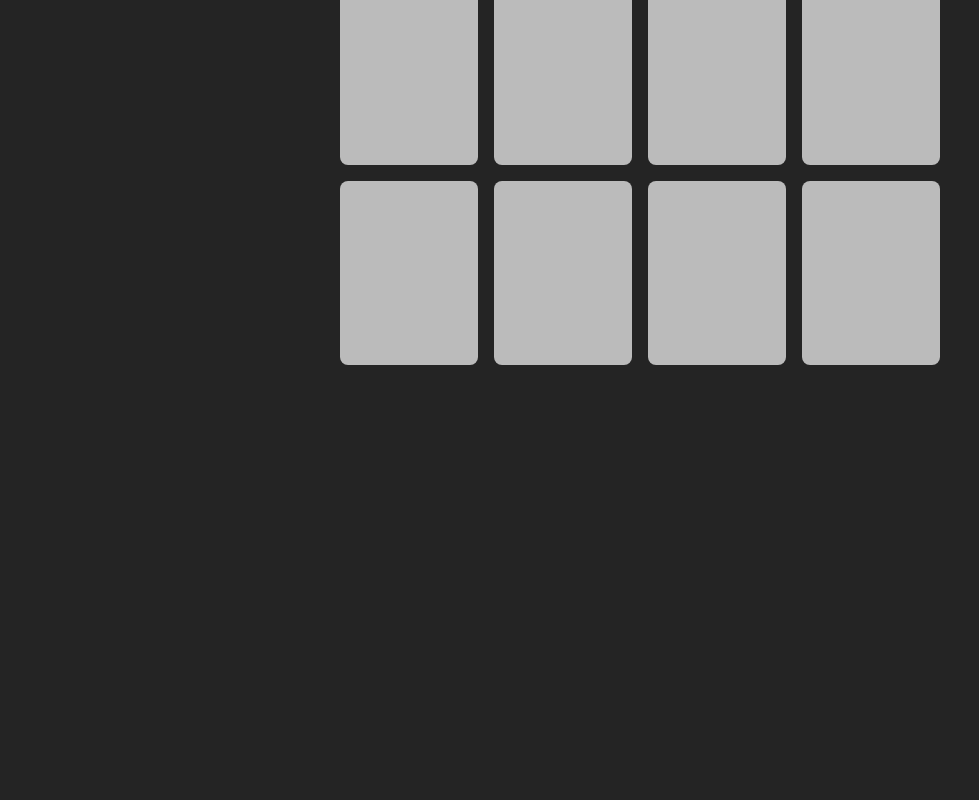
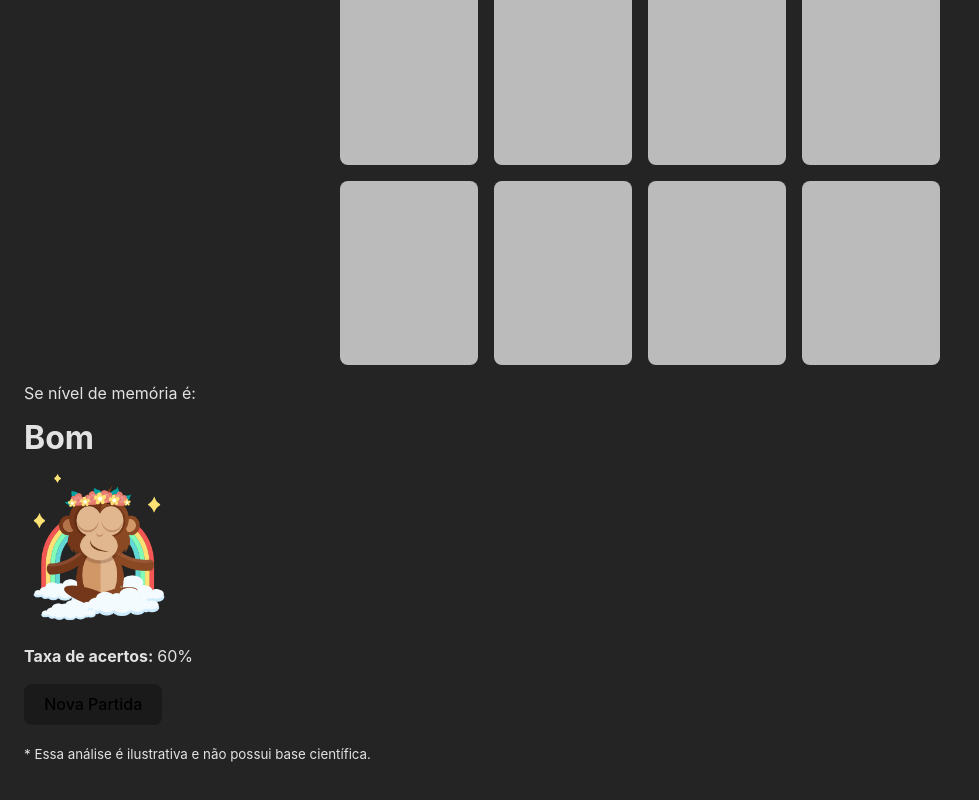
Before and after one commit to Gabriel-GC/desafio-da-memoria, a React (Create React App) app: page / in a window 1280 px wide. Shown: the part 398-1198 px from the top of the page, without its empty margins (0-979 px from the left). Before the commit the page ends 800 px from the top, so only its background shows below. Built offline with nearby package versions, Linux system fonts and the light colour scheme.

Commit message:
feat: adiciona componente Resultado

```diff
--- a/src/components/JogoDaMemoria.jsx
+++ b/src/components/JogoDaMemoria.jsx
@@ -1,6 +1,7 @@
 import { paresDeCartas } from "../constants/cartas";
 import { Carta } from "./Carta";
 import { Placar } from "./Placar";
+import { Resultado } from "./Resultado";
 
 export const JogoDaMemoria = () => {
   return (
@@ -15,6 +16,7 @@ export const JogoDaMemoria = () => {
           ))}
         </div>
       </div>
+      <Resultado />
     </div>
   );
 };
--- /dev/null
+++ b/src/components/Resultado.jsx
@@ -0,0 +1,23 @@
+export const Resultado = () => {
+    return (
+        <div className="resultado">
+            <div className="resultado__box">
+                <p>Se nível de memória é:</p>
+                <h1>Bom</h1>
+                <img src="/monkey-3.png" alt="Image referente ao nível de memória" height={150} />
+                <p>
+                    <strong>Taxa de acertos: </strong>
+                    <span>60%</span>
+                </p>
+                <button className="button">
+                    Nova Partida
+                </button>
+                <p>
+                    <small>
+                        * Essa análise é ilustrativa e não possui base científica.
+                    </small>
+                </p>
+            </div>
+        </div>
+    )
+}
```
